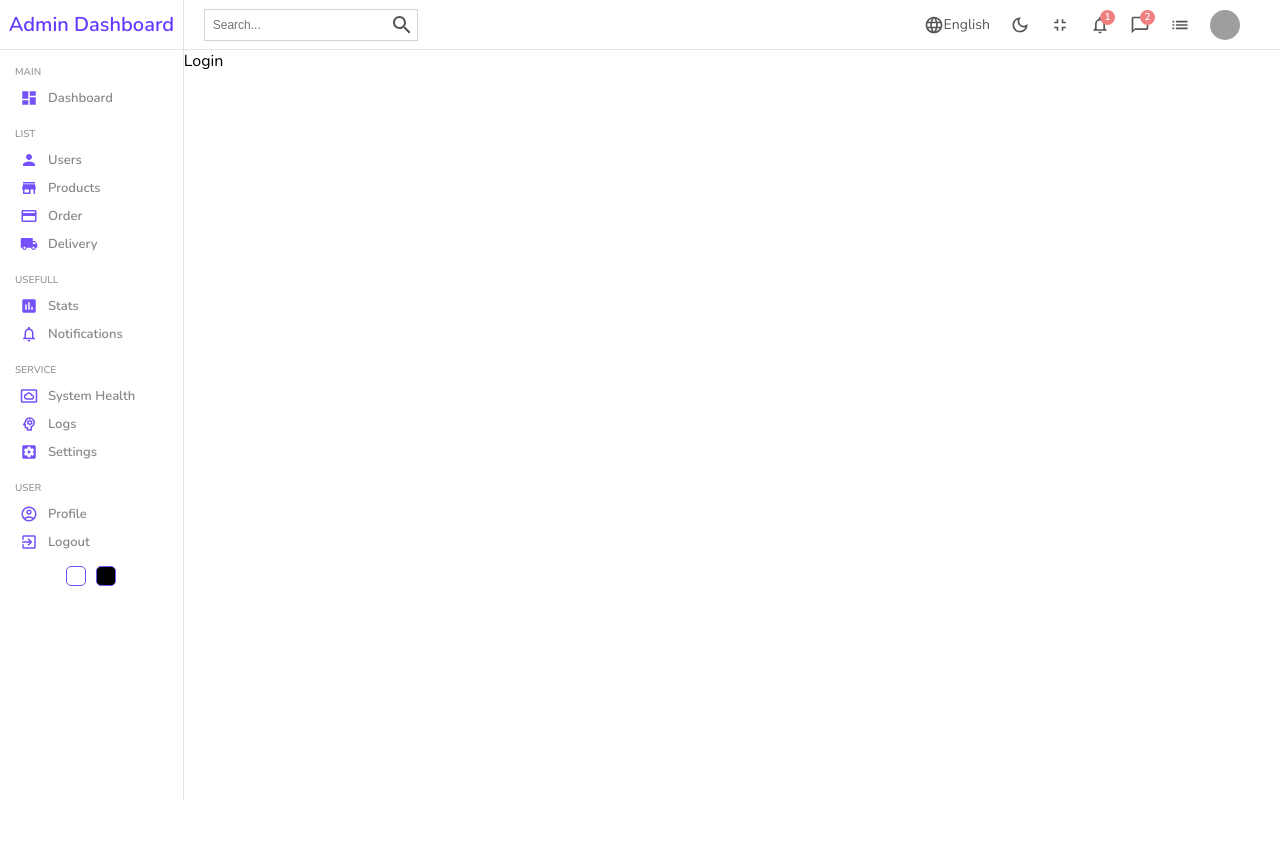
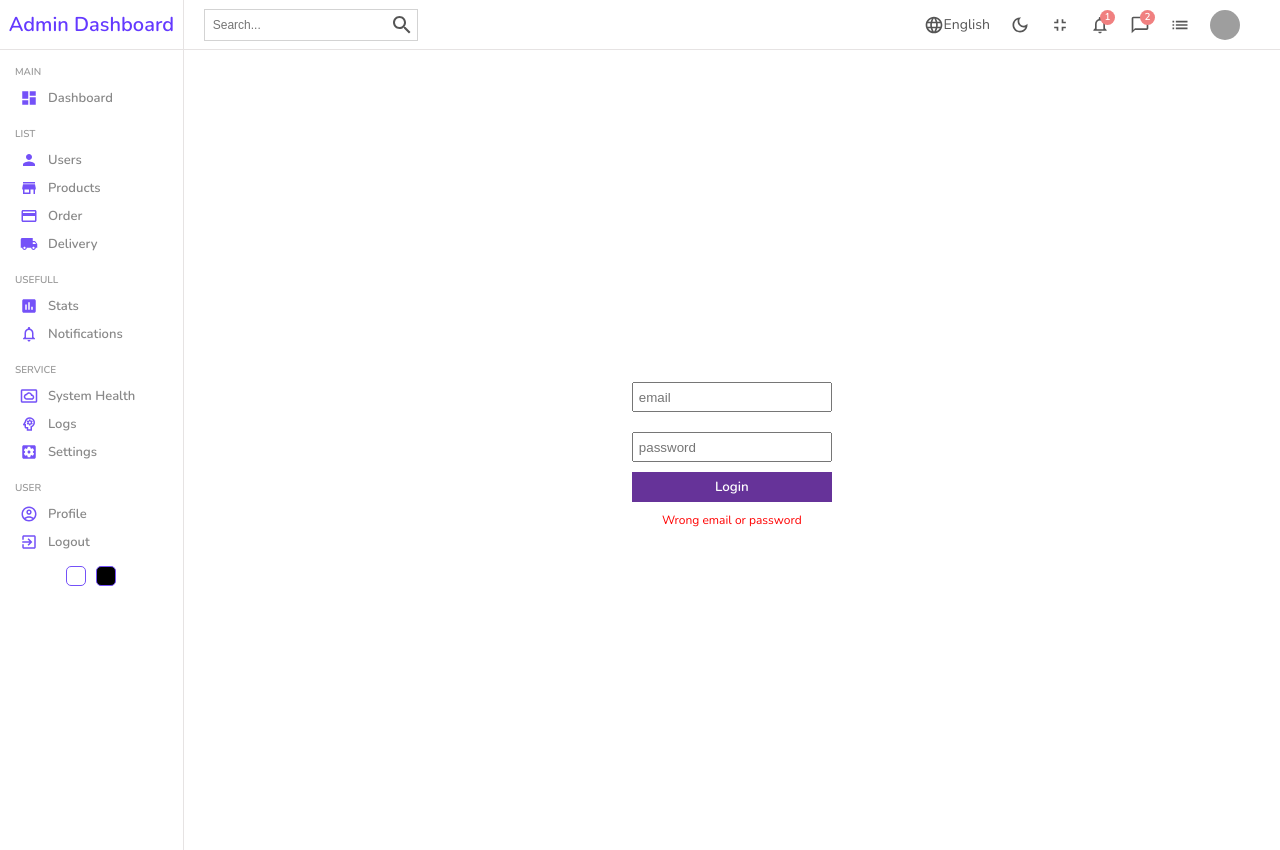
Before and after one commit to herby0sbourne/admin-dashboard, a React (Create React App) app: page /login in a window 1280 px wide. Before the commit the page ends 800 px from the top, so only its background shows below. Built offline with nearby package versions, Linux system fonts and the light colour scheme; grey boxes are pictures that could not be loaded.

Commit message:
created login component

```diff
--- a/src/pages/login/Login.jsx
+++ b/src/pages/login/Login.jsx
@@ -1,7 +1,49 @@
-import React from 'react';
+import React, { useState } from 'react';
+import { useNavigate } from 'react-router-dom';
+import { signInWithEmailAndPassword } from 'firebase/auth';
+import { auth } from '../../firebase/firebase';
+import './login.scss';
 
 const Login = () => {
-  return <div>Login</div>;
+  const [error, setError] = useState(true);
+  const [user, setUser] = useState({ email: '', password: '' });
+  const navigate = useNavigate();
+
+  const handleSubmit = (e) => {
+    e.preventDefault();
+    signInWithEmailAndPassword(auth, user.email, user.password)
+      .then((userCredential) => {
+        const user = userCredential.user;
+        console.log(user);
+        navigate('/');
+      })
+      .catch((error) => {
+        console.log(error.code);
+        console.log(error.message);
+        setError(true);
+      });
+  };
+
+  const handleChange = (e) => {
+    const { name, value } = e.target;
+    setUser({ ...user, [name]: value });
+  };
+
+  return (
+    <div className="login">
+      <form onSubmit={handleSubmit}>
+        <input type="email" name="email" placeholder="email" onChange={handleChange} />
+        <input
+          type="password"
+          name="password"
+          placeholder="password"
+          onChange={handleChange}
+        />
+        <button type="submit">Login</button>
+        {error && <span>Wrong email or password</span>}
+      </form>
+    </div>
+  );
 };
 
 export default Login;
--- a/src/pages/login/login.scss
+++ b/src/pages/login/login.scss
@@ -0,0 +1,36 @@
+.login {
+  display: flex;
+  justify-content: center;
+  align-items: center;
+  height: 100vh;
+
+  form {
+    display: flex;
+    flex-direction: column;
+    align-items: center;
+
+    input {
+      width: 200px;
+      height: 30px;
+      margin: 10px;
+      padding: 5px;
+    }
+
+    button {
+      width: 200px;
+      height: 30px;
+      border: none;
+      background-color: rebeccapurple;
+      color: white;
+      font-family: inherit;
+      font-weight: 600;
+      cursor: pointer;
+    }
+
+    span {
+      margin-top: 10px;
+      font-size: 12px;
+      color: red;
+    }
+  }
+}
```
